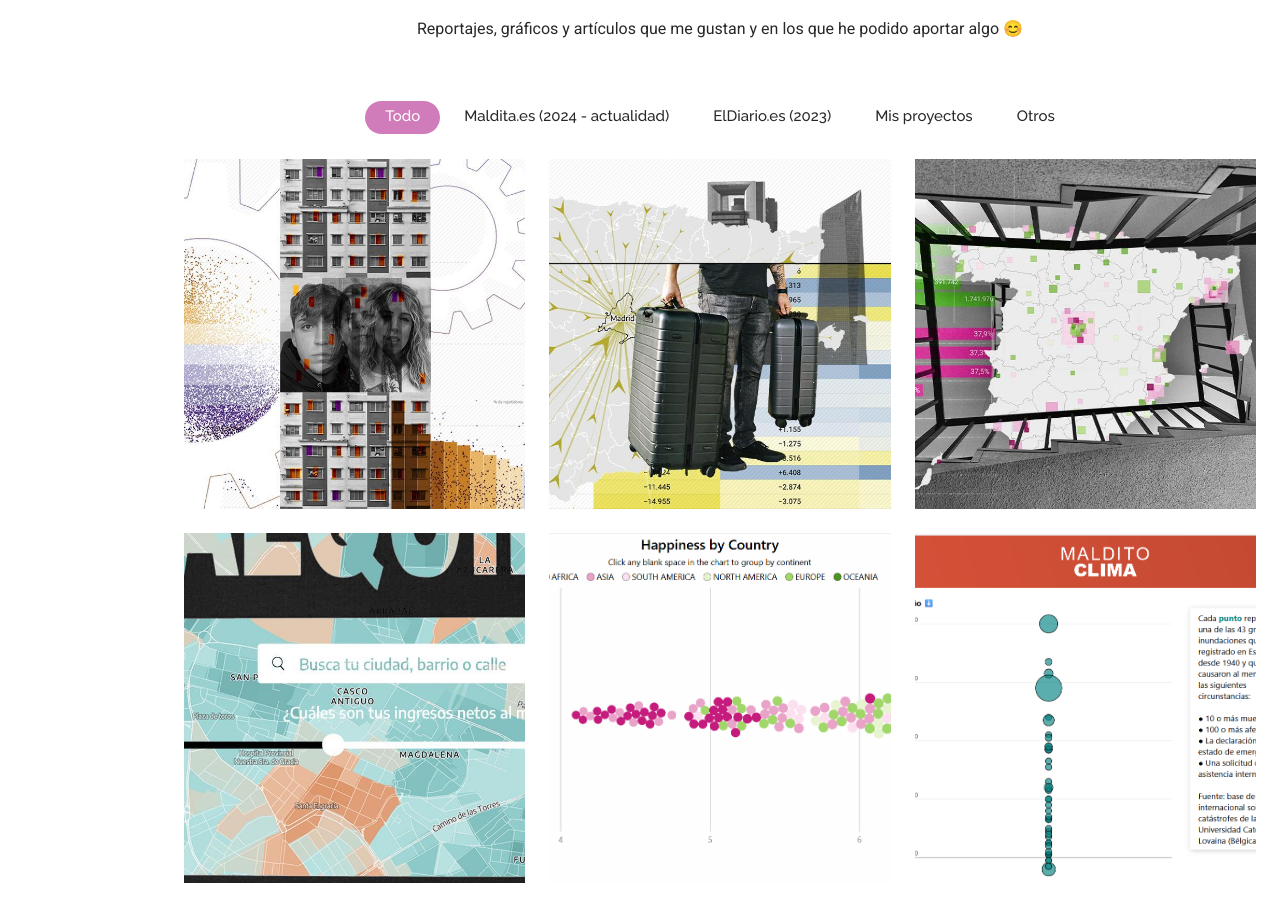
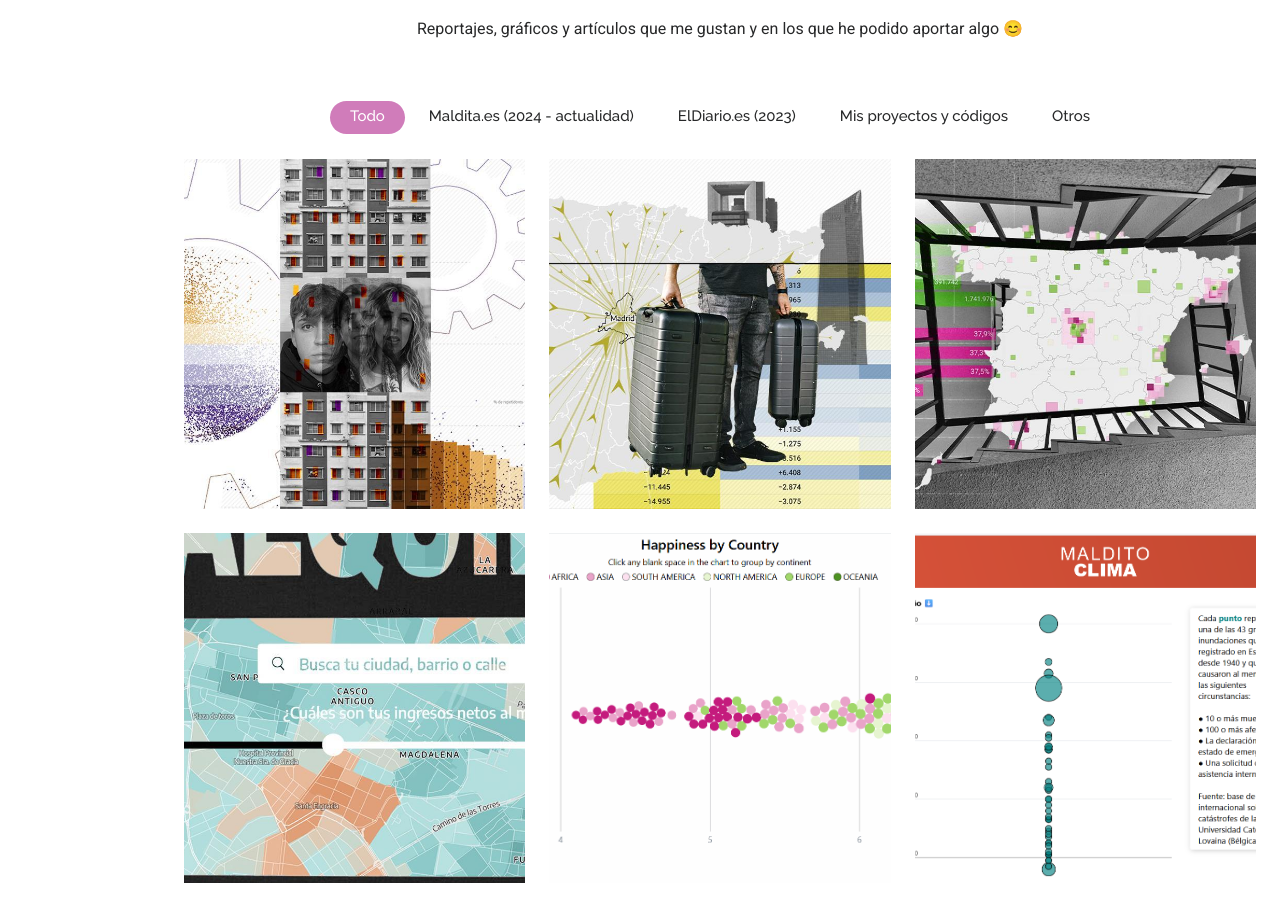
Before and after one commit to a10ruiz/portfolio, a plain HTML site: page index.html in a window 1280 px wide. Shown: the part 1314-2212 px from the top of the page. Drawn offline with Linux system fonts and the light colour scheme.

Commit message:
modified:   index.html

```diff
--- a/index.html
+++ b/index.html
@@ -134,7 +134,7 @@
             <li data-filter="*" class="filter-active">Todo</li>
             <li data-filter=".filter-maldita">Maldita.es (2024 - actualidad)</li>
             <li data-filter=".filter-diario">ElDiario.es (2023)</li>
-            <li data-filter=".filter-proyectos">Mis proyectos</li>
+            <li data-filter=".filter-proyectos">Mis proyectos y códigos</li>
             <li data-filter=".filter-otros">Otros</li>
           </ul><!-- End Portfolio Filters -->
 
```
